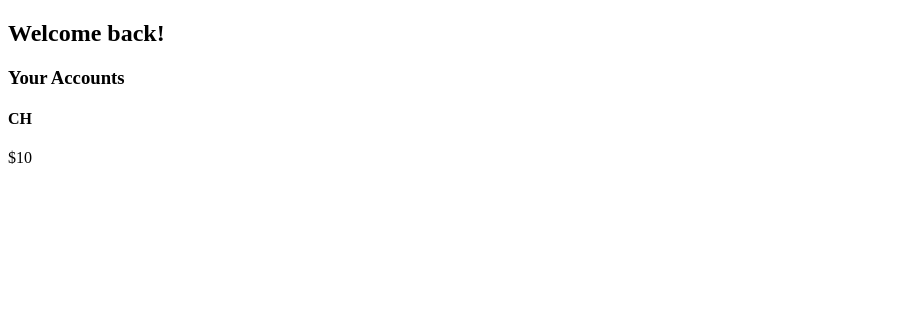
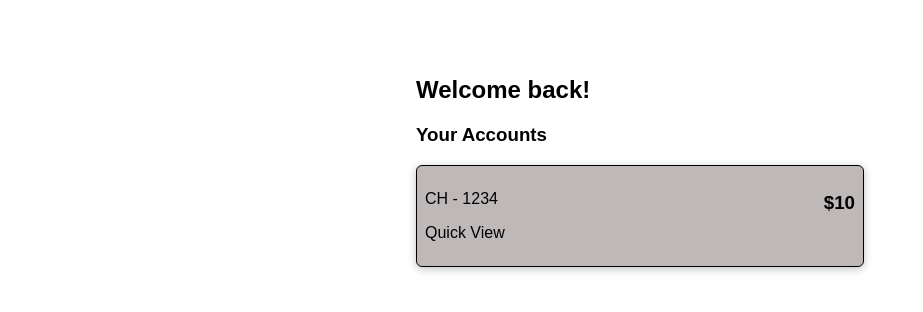
Before and after one commit to teekaygithub/TomlineBanking, a Django app: page /account/ in a window 1280 px wide. Shown: the top 312 px of the page, without its empty margins (0-923 px from the left). Run offline with Django 3.2, Linux system fonts and the light colour scheme; tables that the repository leaves empty hold one stand-in row (values such as "Sample post").

Commit message:
Split the template into a base template to extend from. Basic styling for dashboard page.

```diff
--- /dev/null
+++ b/Accounts/templates/Accounts/base.html
@@ -0,0 +1,14 @@
+{% load static %}
+<!DOCTYPE html>
+<html lang="en">
+<head>
+    <meta charset="UTF-8">
+    <meta http-equiv="X-UA-Compatible" content="IE=edge">
+    <meta name="viewport" content="width=device-width, initial-scale=1.0">
+    <link rel="stylesheet" href="{% static 'app.css' %}" />
+    <title>{% block title%}{% endblock %}</title>
+</head>
+<body>
+    {% block content %}{% endblock %}
+</body>
+</html>
--- a/Accounts/templates/Accounts/dashboard.html
+++ b/Accounts/templates/Accounts/dashboard.html
@@ -1,21 +1,19 @@
-<!DOCTYPE html>
-<html lang="en">
-<head>
-    <meta charset="UTF-8">
-    <meta http-equiv="X-UA-Compatible" content="IE=edge">
-    <meta name="viewport" content="width=device-width, initial-scale=1.0">
-    <title>Dashboard</title>
-</head>
-<body>
-    <div>
+{% extends 'Accounts/base.html' %}
+
+{% block title %}Dashboard{% endblock title %}
+
+{% block content %}
+    <div id="main-container">
         <h2>Welcome back! </h2>
         <h3>Your Accounts</h3>
         {% for account in accounts %}
-            <div>
-                <h4>{{ account.type }}</h4>
-                <p>${{ account.balance }}</p>
+            <div id="account-container">
+                <div>
+                    <p>{{ account.type }} - 1234</p>
+                    <p>Quick View</p>
+                </div>
+                <h3><strong>${{ account.balance }}</strong></h3>
             </div>
         {% endfor %}
     </div>
-</body>
-</html>
+{% endblock content %}
--- a/TomlineBanking/settings.py
+++ b/TomlineBanking/settings.py
@@ -119,6 +119,9 @@ USE_TZ = True
 # https://docs.djangoproject.com/en/3.2/howto/static-files/
 
 STATIC_URL = '/static/'
+STATICFILES_DIRS = [
+    BASE_DIR / "static",
+]
 
 # Default primary key field type
 # https://docs.djangoproject.com/en/3.2/ref/settings/#default-auto-field
--- /dev/null
+++ b/static/app.css
@@ -0,0 +1,20 @@
+body {
+    font-family: sans-serif;
+}
+
+#main-container {
+    max-width: 35vw;
+    margin: 3rem auto;
+    padding: 0.5rem 1rem;
+}
+
+#account-container {
+    border:1px solid;
+    border-radius: 6px;
+    box-shadow: 0 2px 8px rgba(0,0,0,0.25);
+    margin: 1rem 0;
+    padding: 0.5rem;
+    display: flex;
+    justify-content: space-between;
+    background-color: rgb(190, 184, 184);
+}
```
